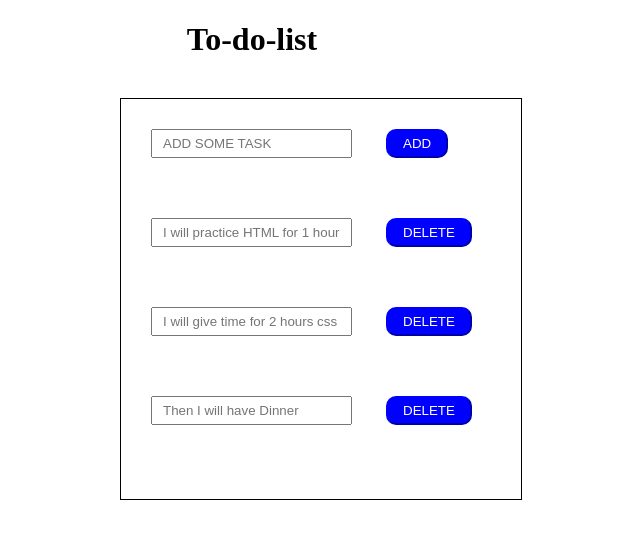
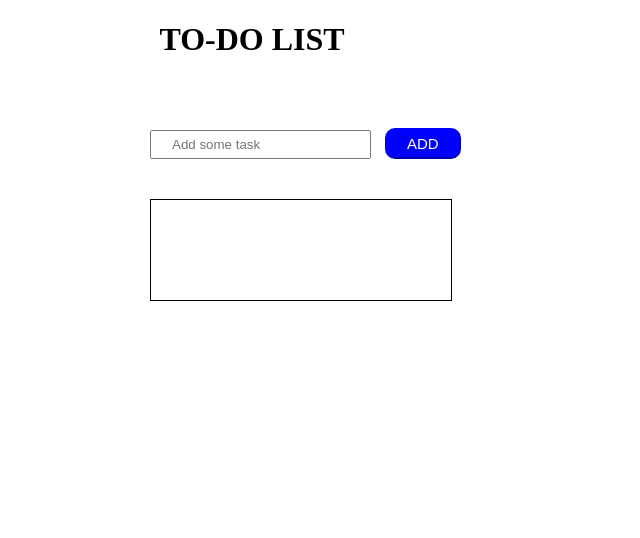
Before and after one commit to Akshalin/to-do-list-javascript-, a plain HTML site: page index.html in a window 1280 px wide. Shown: the whole page, without its empty margins (388-1028 px from the left). Drawn offline with Linux system fonts and the light colour scheme.

Commit message:
Update index.html

```diff
--- a/index.html
+++ b/index.html
@@ -4,66 +4,53 @@
     <meta charset="UTF-8">
     <meta name="viewport" content="width=device-width, initial-scale=1.0">
     <title>To-do-list using javascript</title>
+    <link rel="stylesheet" href="style.css">
     <style>
         h1{
             text-align: center;
         }
-        form{
-            border: 1px solid black;
-            width: 400px;
-            height: 400px;
-            margin: 40px 500px;
-        }
         input{
-            padding: 5px 10px;
-            margin: 30px;
+            margin: 50px 10px 20px 530px;
         }
         button{
-            padding: 5px 15px;
-            margin: 30px 0px;
             background-color: blue;
-            border-color: blue;
             color: white;
+            border-color:blue ;
             border-radius: 10px;
+            font-size: 15px;
         }
-        /* .task{
-            margin-left: 550px;
-            margin-right: 30px;
-        }*/
-        /* #add{
+        input,button{
+            padding: 5px 20px;
+        }
+        #taskList{
             border: 1px solid black;
-            margin-left: 550px;
-            width: 200px;
-            height: 400px;
-        }  */
+            width: 300px;
+            height: 100px;
+            margin: 20px 530px;
+        }
+        .task{
+            margin: 10px 30px;
+        }
     </style>
 </head>
 <body>
-    <h1>To-do-list</h1>
-    <!-- <!-- <div>
-        <button class="task" onclick="add()">Task to do</button>
-        <button onclick="dele()">Remaining task</button>
+    <div class="form">
+        <h1>TO-DO LIST</h1>
+        <input type="text" id="taskInput" placeholder="Add some task">
+        <button onclick="addTask()">ADD</button>
+        <div id="taskList"></div>
     </div>
-    <div id="add"></div> -->
     <script>
-        function add(){
-            var message=document.getElementById("taskInput");
-            message.innerText="Complete soon";
+        function addTask() {
+            const task = document.getElementById("taskInput").value;
+            if (task.length > 0) {
+                document.getElementById("taskList").innerHTML +="<div class='task'>"+ task +"<button onclick='deleteTask(this)'>DELETE</button></div>";
+            }
+            document.getElementById("taskInput").value = "";
         }
-        function dele(){
-            var message=document.getElementById("remove");
-            message.remove()
+        function deleteTask(element) {
+            element.parentElement.remove();
         }
     </script>
-    <form>
-        <input id="taskInput" placeholder="ADD SOME TASK ">
-        <button onclick="addTask()">ADD</button><br>
-        <input id="remove" placeholder="I will practice HTML for 1 hour">
-        <button onclick="dele()">DELETE</button><br>
-        <input id="remove" placeholder="I will give time for 2 hours css">
-        <button onclick="dele">DELETE</button><br>
-        <input id="remove" placeholder="Then I will have Dinner">
-        <button onclick="dele">DELETE</button><br>
-    </form>
 </body>
 </html>
```
